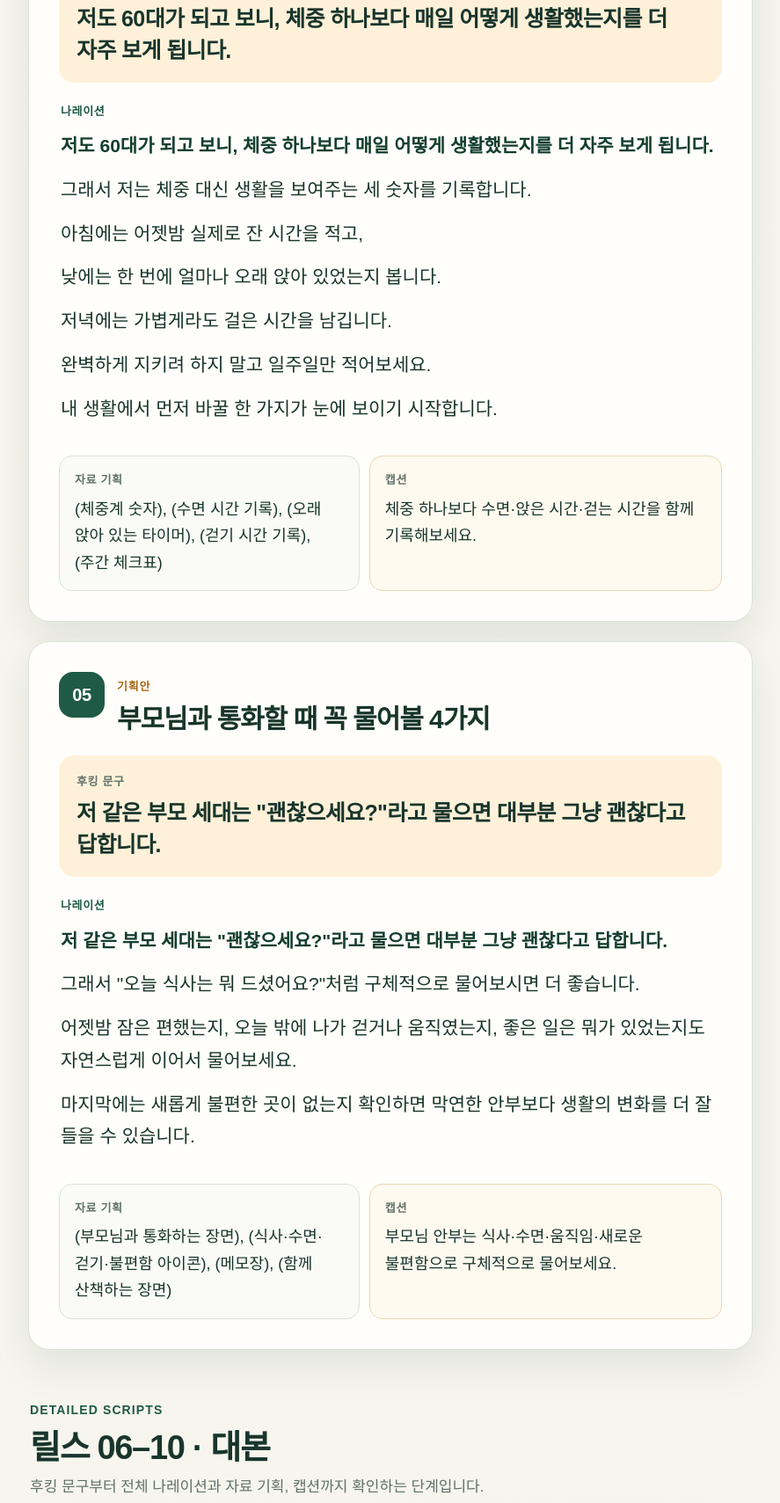
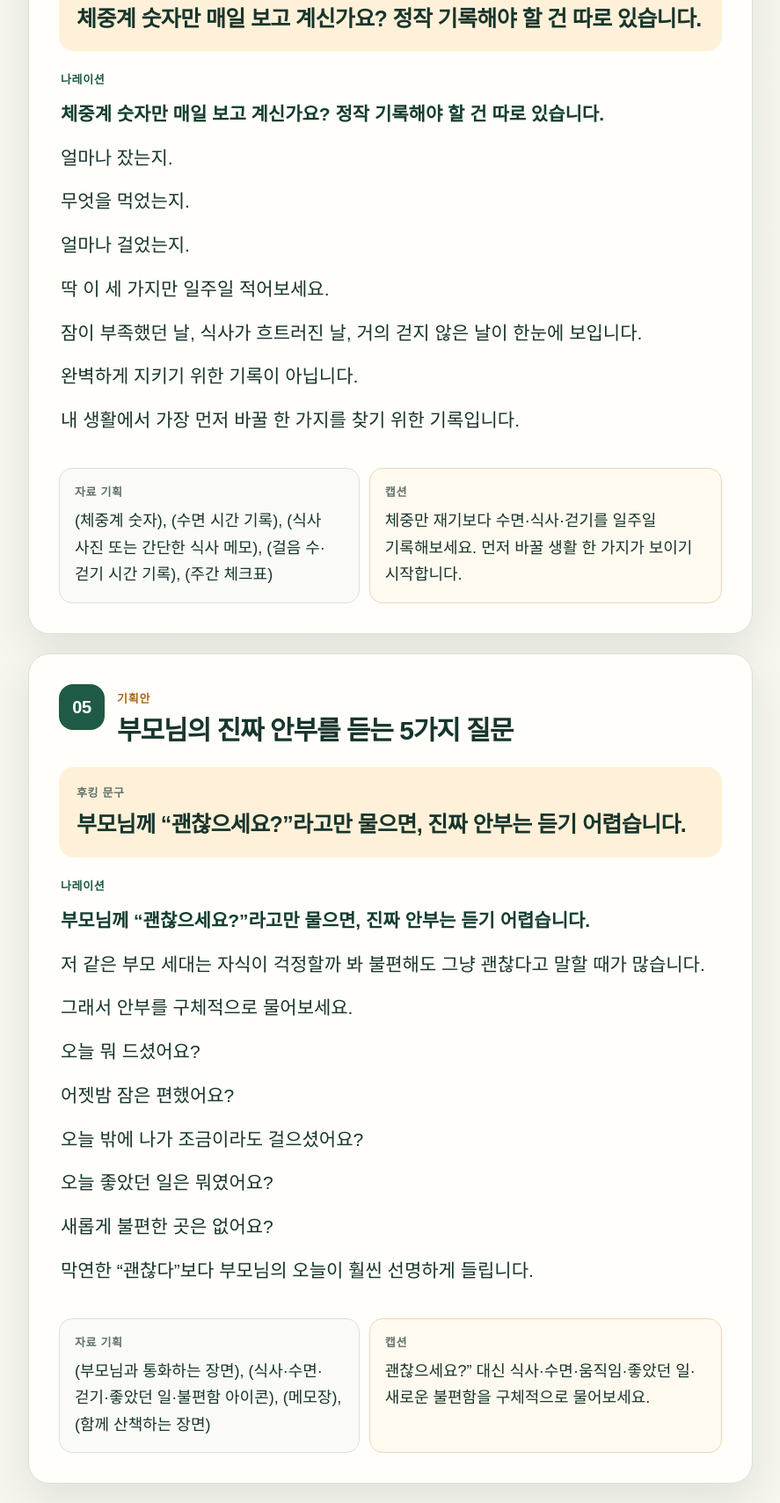
Before and after one commit to projectrelay8/healingsoop-approval, a plain HTML site: page index.html in a window 1280 px wide. Shown: the part 2393-4102 px from the top of the page at 88% size, without its empty margins (196-1083 px from the left). Drawn offline with Linux system fonts and the light colour scheme.

Commit message:
Revise reels 4 and 5 scripts

```diff
--- a/index.html
+++ b/index.html
@@ -485,7 +485,7 @@
   </style>
 </head>
 <body>
-  <!-- AUTO-GENERATED | SHA256 a6074d20f0412abfda3598902d3f1a68faed2b1f4958912df29f5bebe1f407c7 -->
+  <!-- AUTO-GENERATED | SHA256 6a59c10b225e114d8fc415c624bd1612597caf097b7d01c91f714db465a20ccc -->
   <header class="hero" id="top">
     <div class="hero-inner">
       <span class="eyebrow">광고주 컨펌용 · 1차 기획</span>
@@ -1003,32 +1003,33 @@
         <span class="number-badge">04</span>
         <div class="card-heading">
           <span class="type-label">기획안</span>
-          <h3>체중보다 먼저 기록할 건강 숫자 3가지</h3>
+          <h3>체중보다 먼저 기록할 생활 숫자 3가지</h3>
         </div>
 
       </header>
       <div class="hook-box">
         <span>후킹 문구</span>
-        <strong>저도 60대가 되고 보니, 체중 하나보다 매일 어떻게 생활했는지를 더 자주 보게 됩니다.</strong>
+        <strong>체중계 숫자만 매일 보고 계신가요? 정작 기록해야 할 건 따로 있습니다.</strong>
       </div>
       <section class="script-block" aria-label="나레이션">
         <h4>나레이션</h4>
-        <p>저도 60대가 되고 보니, 체중 하나보다 매일 어떻게 생활했는지를 더 자주 보게 됩니다.</p>
-<p>그래서 저는 체중 대신 생활을 보여주는 세 숫자를 기록합니다.</p>
-<p>아침에는 어젯밤 실제로 잔 시간을 적고,</p>
-<p>낮에는 한 번에 얼마나 오래 앉아 있었는지 봅니다.</p>
-<p>저녁에는 가볍게라도 걸은 시간을 남깁니다.</p>
-<p>완벽하게 지키려 하지 말고 일주일만 적어보세요.</p>
-<p>내 생활에서 먼저 바꿀 한 가지가 눈에 보이기 시작합니다.</p>
+        <p>체중계 숫자만 매일 보고 계신가요? 정작 기록해야 할 건 따로 있습니다.</p>
+<p>얼마나 잤는지.</p>
+<p>무엇을 먹었는지.</p>
+<p>얼마나 걸었는지.</p>
+<p>딱 이 세 가지만 일주일 적어보세요.</p>
+<p>잠이 부족했던 날, 식사가 흐트러진 날, 거의 걷지 않은 날이 한눈에 보입니다.</p>
+<p>완벽하게 지키기 위한 기록이 아닙니다.</p>
+<p>내 생활에서 가장 먼저 바꿀 한 가지를 찾기 위한 기록입니다.</p>
       </section>
       <div class="support-grid">
         <div class="support-item">
           <span>자료 기획</span>
-          <p>(체중계 숫자), (수면 시간 기록), (오래 앉아 있는 타이머), (걷기 시간 기록), (주간 체크표)</p>
+          <p>(체중계 숫자), (수면 시간 기록), (식사 사진 또는 간단한 식사 메모), (걸음 수·걷기 시간 기록), (주간 체크표)</p>
         </div>
         <div class="support-item support-item--caption">
           <span>캡션</span>
-          <p>체중 하나보다 수면·앉은 시간·걷는 시간을 함께 기록해보세요.</p>
+          <p>체중만 재기보다 수면·식사·걷기를 일주일 기록해보세요. 먼저 바꿀 생활 한 가지가 보이기 시작합니다.</p>
         </div>
       </div>
     </article>
@@ -1038,29 +1039,34 @@
         <span class="number-badge">05</span>
         <div class="card-heading">
           <span class="type-label">기획안</span>
-          <h3>부모님과 통화할 때 꼭 물어볼 4가지</h3>
+          <h3>부모님의 진짜 안부를 듣는 5가지 질문</h3>
         </div>
 
       </header>
       <div class="hook-box">
         <span>후킹 문구</span>
-        <strong>저 같은 부모 세대는 &quot;괜찮으세요?&quot;라고 물으면 대부분 그냥 괜찮다고 답합니다.</strong>
+        <strong>부모님께 “괜찮으세요?”라고만 물으면, 진짜 안부는 듣기 어렵습니다.</strong>
       </div>
       <section class="script-block" aria-label="나레이션">
         <h4>나레이션</h4>
-        <p>저 같은 부모 세대는 &quot;괜찮으세요?&quot;라고 물으면 대부분 그냥 괜찮다고 답합니다.</p>
-<p>그래서 &quot;오늘 식사는 뭐 드셨어요?&quot;처럼 구체적으로 물어보시면 더 좋습니다.</p>
-<p>어젯밤 잠은 편했는지, 오늘 밖에 나가 걷거나 움직였는지, 좋은 일은 뭐가 있었는지도 자연스럽게 이어서 물어보세요.</p>
-<p>마지막에는 새롭게 불편한 곳이 없는지 확인하면 막연한 안부보다 생활의 변화를 더 잘 들을 수 있습니다.</p>
+        <p>부모님께 “괜찮으세요?”라고만 물으면, 진짜 안부는 듣기 어렵습니다.</p>
+<p>저 같은 부모 세대는 자식이 걱정할까 봐 불편해도 그냥 괜찮다고 말할 때가 많습니다.</p>
+<p>그래서 안부를 구체적으로 물어보세요.</p>
+<p>오늘 뭐 드셨어요?</p>
+<p>어젯밤 잠은 편했어요?</p>
+<p>오늘 밖에 나가 조금이라도 걸으셨어요?</p>
+<p>오늘 좋았던 일은 뭐였어요?</p>
+<p>새롭게 불편한 곳은 없어요?</p>
+<p>막연한 “괜찮다”보다 부모님의 오늘이 훨씬 선명하게 들립니다.</p>
       </section>
       <div class="support-grid">
         <div class="support-item">
           <span>자료 기획</span>
-          <p>(부모님과 통화하는 장면), (식사·수면·걷기·불편함 아이콘), (메모장), (함께 산책하는 장면)</p>
+          <p>(부모님과 통화하는 장면), (식사·수면·걷기·좋았던 일·불편함 아이콘), (메모장), (함께 산책하는 장면)</p>
         </div>
         <div class="support-item support-item--caption">
           <span>캡션</span>
-          <p>부모님 안부는 식사·수면·움직임·새로운 불편함으로 구체적으로 물어보세요.</p>
+          <p>괜찮으세요?” 대신 식사·수면·움직임·좋았던 일·새로운 불편함을 구체적으로 물어보세요.</p>
         </div>
       </div>
     </article></div>
```
